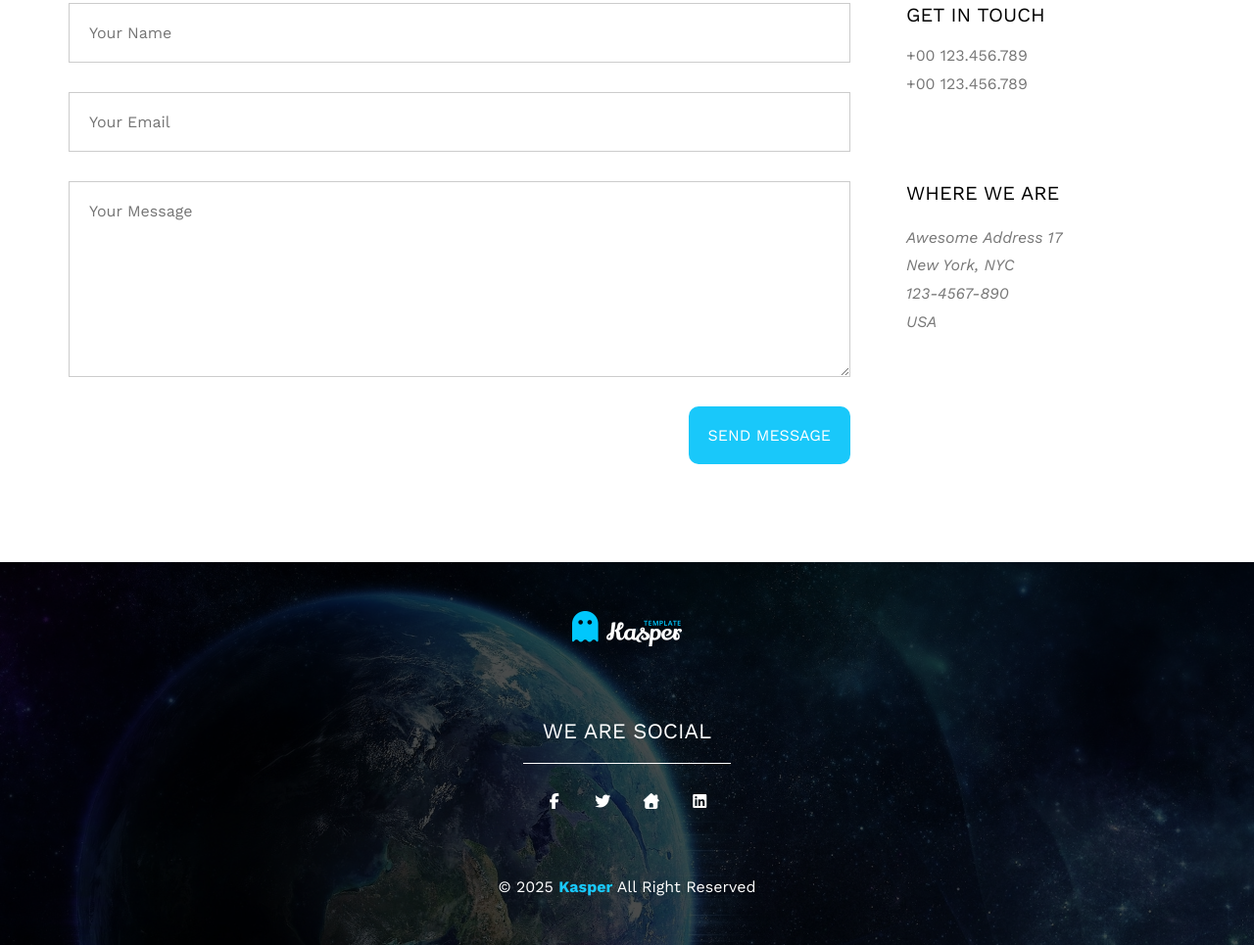
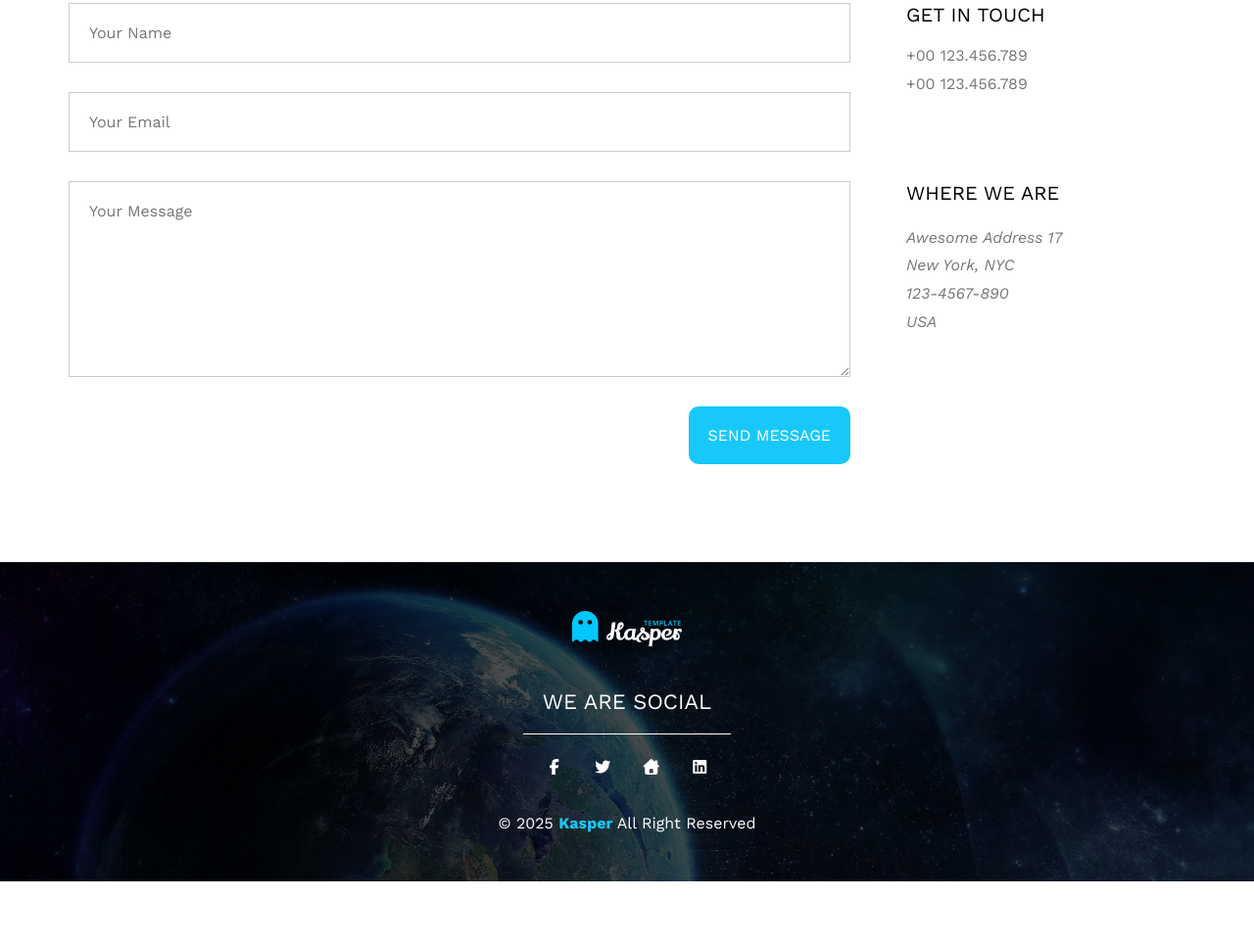
Before and after one commit to MohamedSaleh162/Project-2-Html-CSS, a plain HTML site: page index.html in a window 1280 px wide. Shown: the part 7979-8944 px from the top of the page at 98% size. After the commit the page ends 8879 px from the top, so only its background shows below. Drawn offline with nearby package versions, Linux system fonts and the light colour scheme.

Commit message:
Upload The Final Design

```diff
--- a/css/kasper.css
+++ b/css/kasper.css
@@ -989,15 +989,14 @@ header nav .form i {
 .footer .container p:not(.copyright) {
   font-size: 22px;
   text-transform: uppercase;
-  margin: 50px auto 20px;
+  margin:20px auto;
   padding: 20px;
   border-bottom: 1px solid white;
   width: fit-content;
   font-weight: normal;
 }
-
 .footer .container .social-icons i {
-  margin: 10px 12px 70px;
+  margin: 5px 12px 40px;
 }
 .footer .container .copyright span {
   color: var(--main-color);
```
